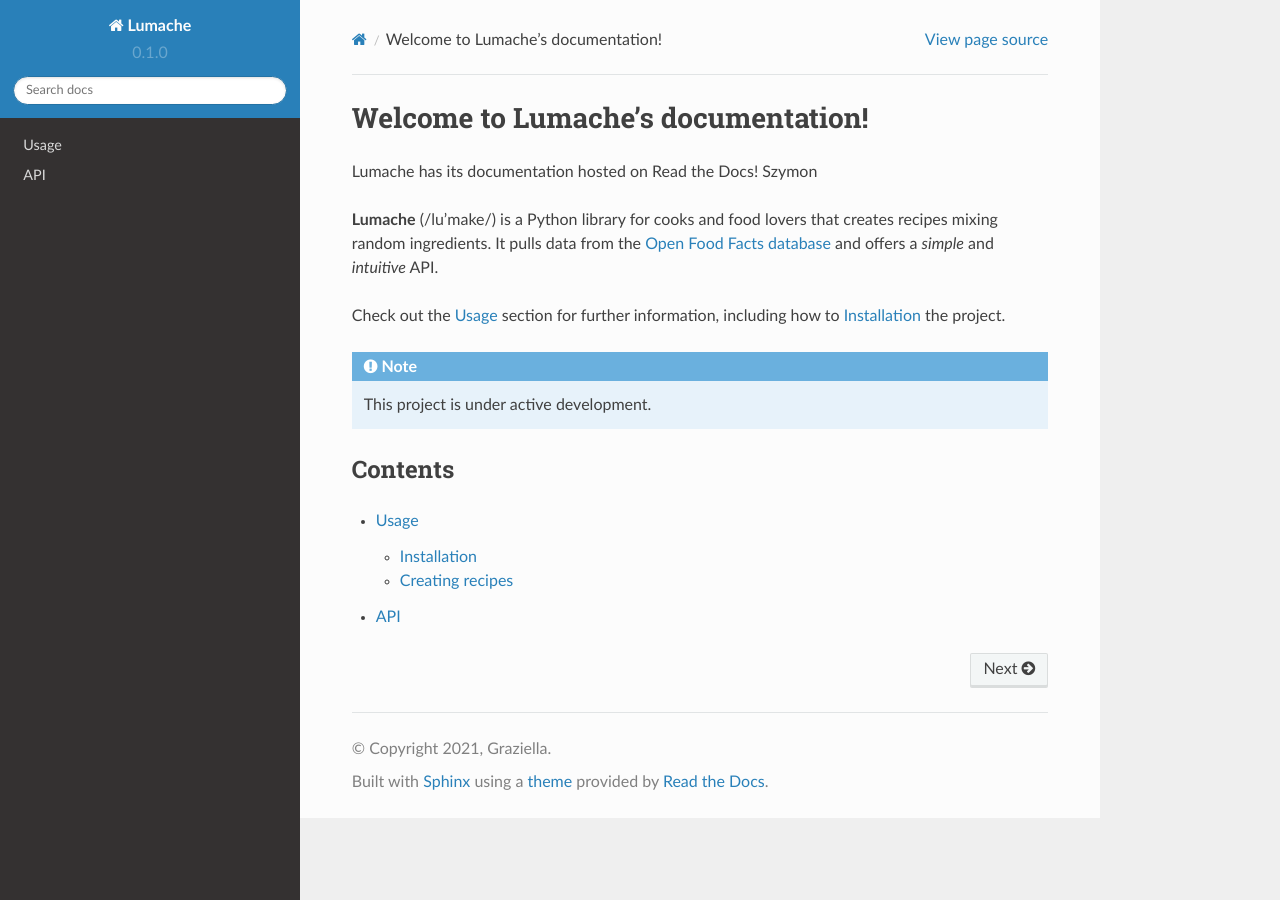
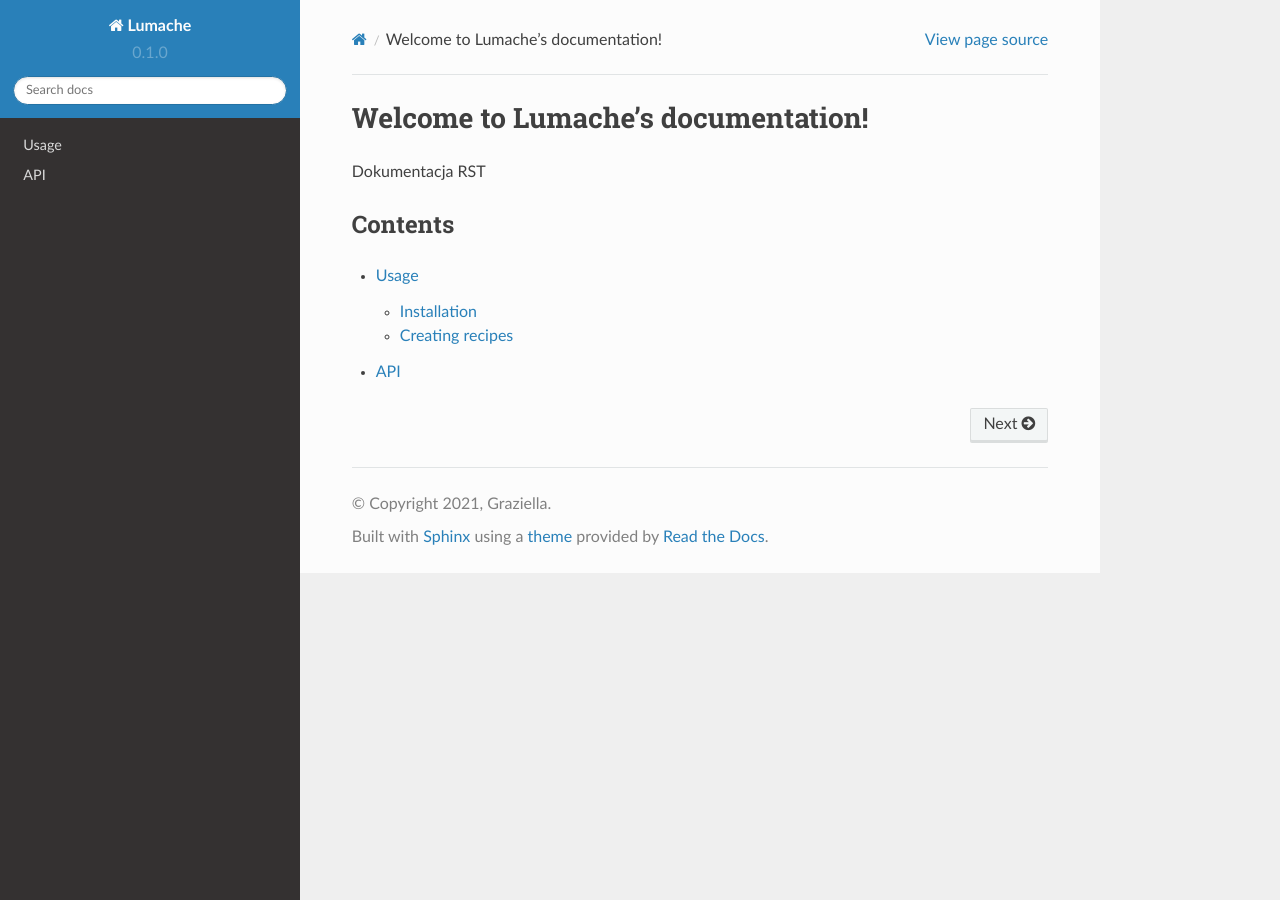
Before and after one commit to SzymonRozwoda/zse-docs-gh, a Sphinx documentation site: the page built from docs/source/index.rst, in a window 1280 px wide. Built offline with Sphinx 7.4.7 and the Read the Docs theme 2.0.0, drawn with Linux system fonts in a browser that asks for light colours.

Commit message:
Update index.rst

```diff
--- a/docs/source/index.rst
+++ b/docs/source/index.rst
@@ -1,20 +1,7 @@
 Welcome to Lumache's documentation!
 ===================================
 
-Lumache has its documentation hosted on Read the Docs!
-Szymon
-
-**Lumache** (/lu'make/) is a Python library for cooks and food lovers
-that creates recipes mixing random ingredients.
-It pulls data from the `Open Food Facts database <https://world.openfoodfacts.org/>`_
-and offers a *simple* and *intuitive* API.
-
-Check out the :doc:`usage` section for further information, including
-how to :ref:`installation` the project.
-
-.. note::
-
-   This project is under active development.
+Dokumentacja RST
 
 Contents
 --------
```
